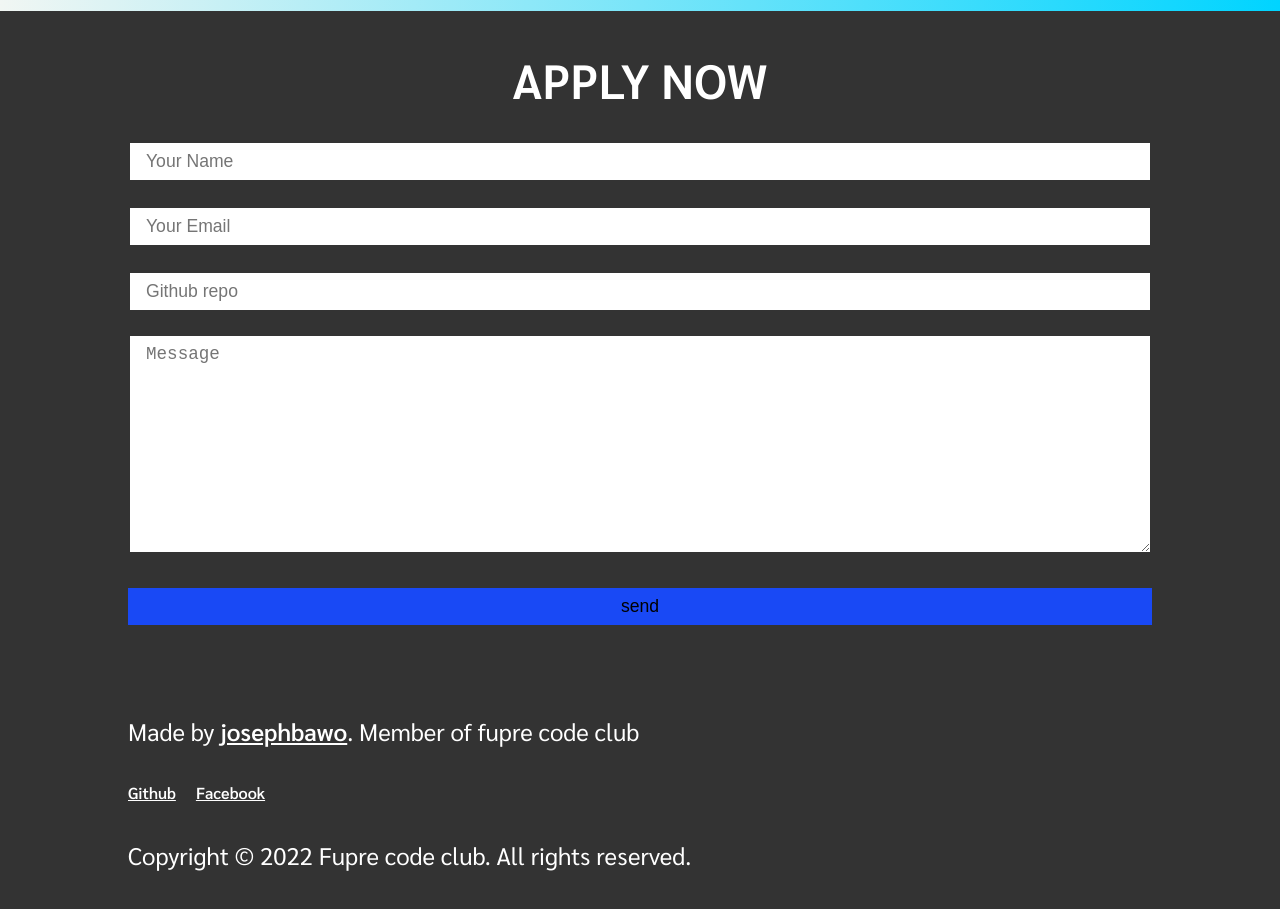
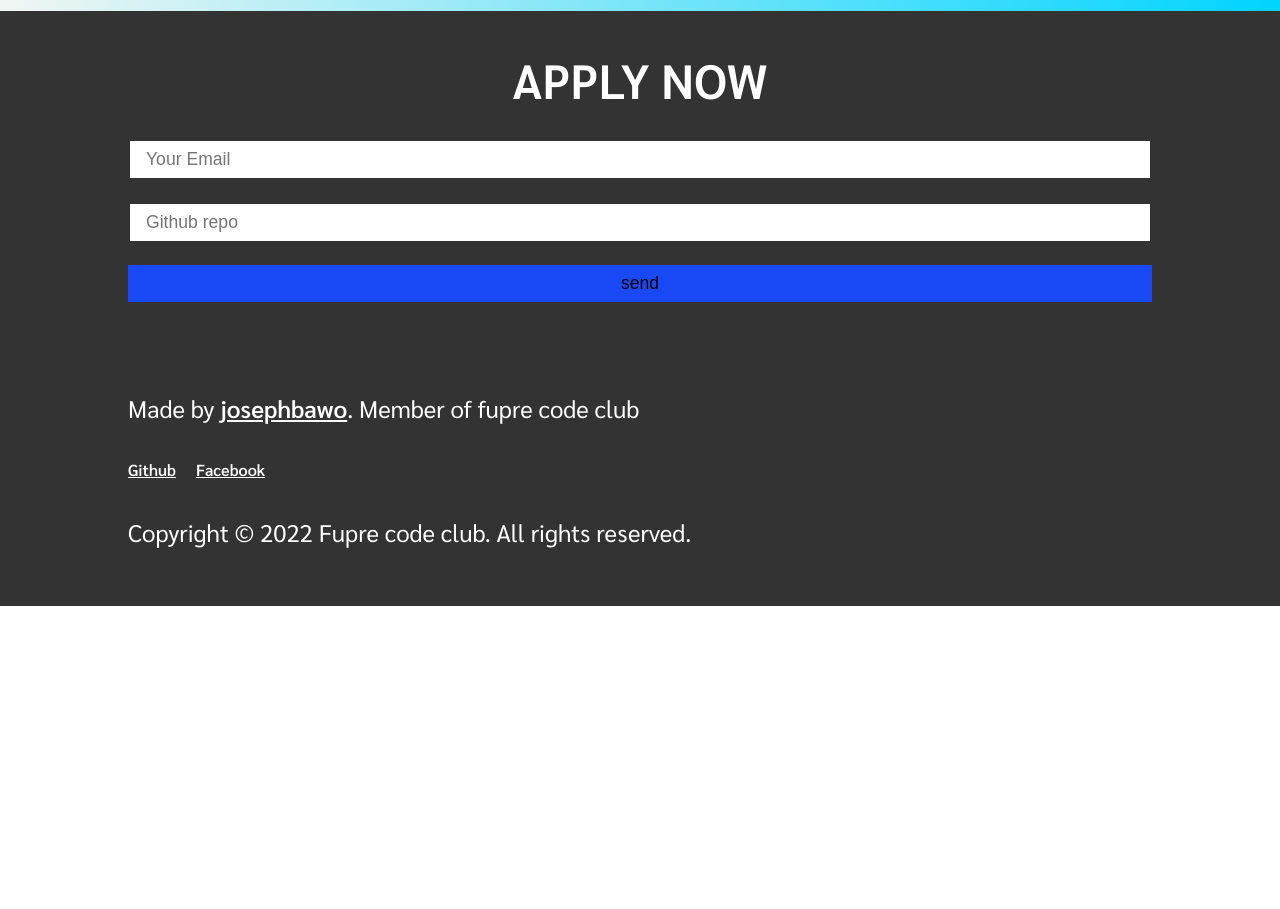
Before and after one commit to alexiskpasv/FUPRE-CODE, a plain HTML site: page index.html in a window 1280 px wide. Shown: the part 2740-3649 px from the top of the page. After the commit the page ends 3346 px from the top, so only its background shows below. Drawn offline with nearby package versions, Linux system fonts and the light colour scheme.

Commit message:
form update

```diff
--- a/index.html
+++ b/index.html
@@ -209,33 +209,21 @@
         <h2 class="center">APPLY NOW</h2>
         <br />
 
-        <form name="contact" method="POST" data-netlify="true">
-          <p>
+        <form
+        name="contact" method="POST" data-netlify="true" onsubmit="submit"
+        >
+
+
+
             <label>
-              <input type="text" class="field" placeholder="Your Name"
+              <input type="email" class="field" placeholder="Your Email"  name="email"
             /></label>
-          </p>
-          <p>
+
             <label>
-              <input type="email" class="field" placeholder="Your Email"
+              <input type="text" class="field" placeholder="Github repo" name="name"
             /></label>
-          </p>
-          <p>
-            <label>
-              <input type="text" class="field" placeholder="Github repo"
-            /></label>
-          </p>
-          <p>
-            <textarea
-              class="field"
-              placeholder="Message"
-              name=""
-              id=""
-              cols="30"
-              rows="10"
-            ></textarea>
-          </p>
-          <p>
+
+
             <button type="submit" class="btn-form">send</button>
           </p>
         </form>
@@ -245,7 +233,7 @@
     <footer class="py-2 bgc">
       <div class="container">
         <p class="py-3">
-          Made by <a href="https://josephbawo.netlify.app/">josephbawo</a>.
+          Made by <a target="_blank" href="https://josephbawo.netlify.app/">josephbawo</a>.
           Member of fupre code club
         </p>
         <div class="flex">
```
